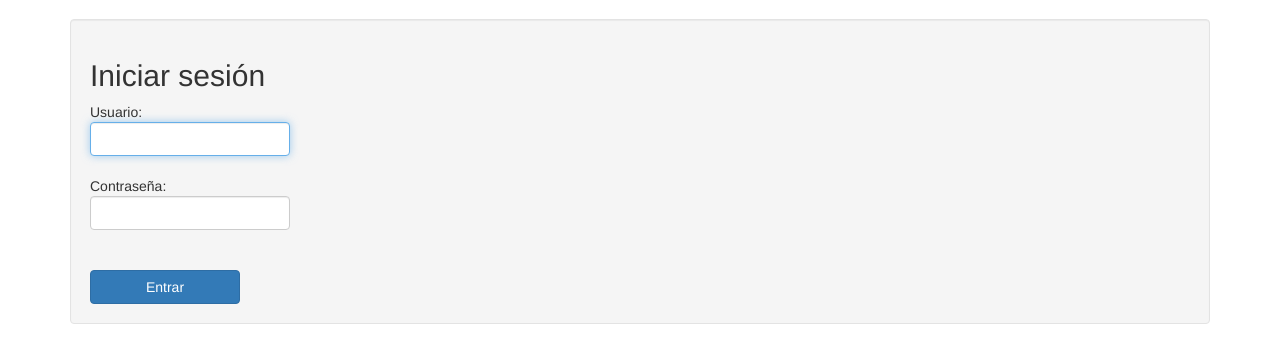
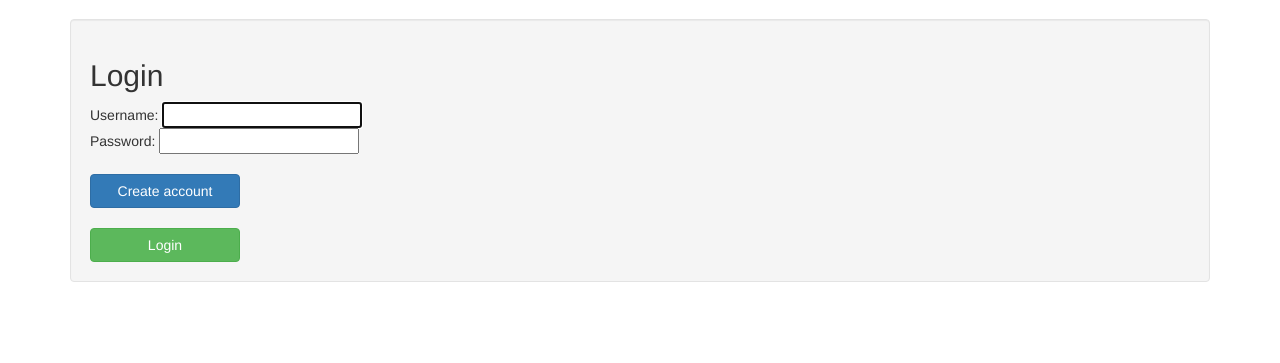
Before and after one commit to argenisosorio/django_blog, a Django app: page / in a window 1280 px wide. Shown: the part 51-414 px from the top of the page. Run offline with Django 3.2, Linux system fonts and the light colour scheme; some libraries are stand-ins or nearby versions.

Commit message:
Agregada la vista y template para crear cuenta de usuario

```diff
--- a/django_blog/settings.py
+++ b/django_blog/settings.py
@@ -1,4 +1,3 @@
-#!/usr/bin/env python
 # -*- coding: utf-8 -*-
 """
 Django settings for django_blog project.
--- a/django_blog/urls.py
+++ b/django_blog/urls.py
@@ -1,4 +1,3 @@
-#!/usr/bin/env python
 # -*- coding: utf-8 -*-
 from django.conf.urls import include, url
 from django.contrib import admin
--- a/usuario/forms.py
+++ b/usuario/forms.py
@@ -1,26 +1,72 @@
-#!/usr/bin/env python
 # -*- coding: utf-8 -*-
 from django import forms
 from django.contrib.auth.models import User
 from django.contrib.auth.forms import UserCreationForm
+from django.contrib.auth.forms import AuthenticationForm
+from django.forms import (
+    ModelForm, TextInput, EmailInput, CharField, EmailField, PasswordInput, Select
+)
+
+
+class LoginForm(AuthenticationForm):
+
+    class Meta:
+        model = User
+
+    fields = [
+        'username',
+        'password',
+    ]
+
+    widgets = {
+        'username': forms.TextInput(attrs={
+            'class':'form-control input-md',
+            'style': 'min-width: 0; width: 50%; display: inline;',
+        }),
+        'password': forms.PasswordInput(attrs={
+            'class':'form-control input-md',
+            'style': 'min-width: 0; width: 50%; display: inline;',
+        }),
+    }
 
 
 class RegisterForm(UserCreationForm):
-    first_name = forms.CharField(label='First Name')
-    last_name = forms.CharField(label='Last Name')
-    email = forms.EmailField(label='Email Address')
 
     class Meta:
         model = User
-        fields = ('username', 'first_name', 'last_name', 'email', 'password1', 'password2')
 
+        fields = [
+            'username',
+            'first_name',
+            'last_name',
+            'email',
+            'password1',
+            'password2',
+        ]
 
-    def save(self, commit=True):
-        user = super(RegisterForm, self).save(commit=False)
-        user.first_name = self.cleaned_data['first_name']
-        user.last_name = self.cleaned_data['last_name']
-        user.email = self.cleaned_data['email']
-        user.set_password(self.cleaned_data['password1'])
-        if commit:
-            user.save()
-            return user
+        widgets = {
+            'username': forms.TextInput(attrs={
+                'class':'form-control input-md',
+                'style': 'min-width: 0; width: 50%; display: inline;',
+            }),
+            'first_name': forms.TextInput(attrs={
+                'class':'form-control input-md',
+                'style': 'min-width: 0; width: 50%; display: inline;',
+            }),
+            'last_name': forms.TextInput(attrs={
+                'class':'form-control input-md',
+                'style': 'min-width: 0; width: 50%; display: inline;',
+            }),
+            'email': forms.TextInput(attrs={
+                'class':'form-control input-md',
+                'style': 'min-width: 0; width: 50%; display: inline;',
+            }),
+            'password1': forms.PasswordInput(attrs={
+                'class':'form-control input-md',
+                'style': 'min-width: 0; width: 50%; display: inline;',
+            }),
+            'password2': forms.PasswordInput(attrs={
+                'class':'form-control input-md',
+                'style': 'min-width: 0; width: 50%; display: inline;',
+            }),
+        }
--- a/usuario/templates/usuario/login.html
+++ b/usuario/templates/usuario/login.html
@@ -1,19 +1,16 @@
 {% extends "base/base.html" %}
-{% block titulo %}Iniciar sesión{% endblock %}
+{% block titulo %}Login{% endblock %}
 {% block cuerpo %}
-<script type="text/javascript">
-    $(document).ready(function(){
-        $("#id_username").attr("class", "form-control input-md");
-        $("#id_password").attr("class", "form-control input-md");
-    });
-</script>
-<h2>Iniciar sesión</h2>
-    <form action="{% url 'login' %}" method="post">{% csrf_token %}
-    Usuario: {{ form.username }}
+<h2>Login</h2>
+<form action="{% url 'login' %}" method="post">{% csrf_token %}
+    Username: {{ form.username }}
     <br />
-    Contraseña: {{ form.password }}
+    Password: {{ form.password }}
     <br />
     <br />
-    <button class="btn btn-primary" type="submit">Entrar</button>
+    <a href="{% url 'register' %}"><button class="btn btn-primary" type="submit">Create account</button></a>
+    <br />
+    <br />
+    <button class="btn btn-success" type="submit">Login</button>
 </form>
 {% endblock %}
--- a/usuario/urls.py
+++ b/usuario/urls.py
@@ -1,4 +1,3 @@
-#!/usr/bin/env python
 # -*- coding: utf-8 -*-
 from django.conf.urls import url
 from usuario import views
@@ -8,7 +7,7 @@ from django.contrib.auth.decorators import login_required
 
 
 urlpatterns = [
-    url(r'^$', views.Login.as_view(), name='login'),
-    #url(r'^register/', views.Register.as_view(), name='register'),
+    url(r'^$', LoginView.as_view(), name = "login"),
+    url(r'^register', RegisterUser.as_view(), name="register"),
     url(r'logout/$', views.Logout.as_view(), name='logout'),
 ]
--- a/usuario/views.py
+++ b/usuario/views.py
@@ -1,43 +1,40 @@
-#!/usr/bin/env python
 # -*- coding: utf-8 -*-
 from django.http import HttpResponseRedirect
 from django.core.urlresolvers import reverse
 from django.views import generic
 from django.http import HttpResponseRedirect, HttpResponse
 from django.shortcuts import render
-from django.views.generic import CreateView
-from django.views.generic import TemplateView
-from django.views.generic import ListView
+from django.views.generic import FormView, RedirectView, CreateView, UpdateView, ListView, TemplateView
 from django.core.urlresolvers import reverse_lazy
 from django.core.urlresolvers import reverse
 from .models import *
 from django.shortcuts import render, redirect
 from django.contrib.auth import forms, login, logout, authenticate
 from django.views.generic import View
+from django.contrib.auth.models import User
+from .forms import LoginForm, RegisterForm
 
 
-class Login(View):
-    form = forms.AuthenticationForm
-    template_name = "participacion.create.html"
+class LoginView(FormView):
+    template_name = 'usuario/login.html'
+    form_class = LoginForm
 
-    def get(self, request):
-        context = {'form' : self.form()}
-        return render(request, 'usuario/login.html', context)
+    def get_success_url(self):
+        return reverse_lazy('post_lista')
 
-    def post(self, request):
-        form = self.form(None, request.POST)
-        context = {'form': form}
-        if form.is_valid():
-            username = form.cleaned_data['username']
-            password = form.cleaned_data['password']
-            user = authenticate(username=username, password=password)
-            if user is not None:
-                login(request, user)
-                return redirect('/lista')
-            else:
-                return render(request, 'usuario/login.html', context)
-        else:
-            return render(request, 'usuario/login.html', context)
+    def form_valid(self, form):
+        usuario = form.cleaned_data['username']
+        contrasena = form.cleaned_data['password']
+        usuario = authenticate(username=usuario, password=contrasena)
+        login(self.request, usuario)
+        return super(LoginView, self).form_valid(form)
+
+
+class RegisterUser(CreateView):
+    model = User
+    template_name = "usuario/register.html"
+    form_class = RegisterForm
+    success_url = reverse_lazy('login')
 
 
 class Logout(View):
```
Also changed, not shown: usuario/templates/usuario/register.html (+40 -3 lines).
